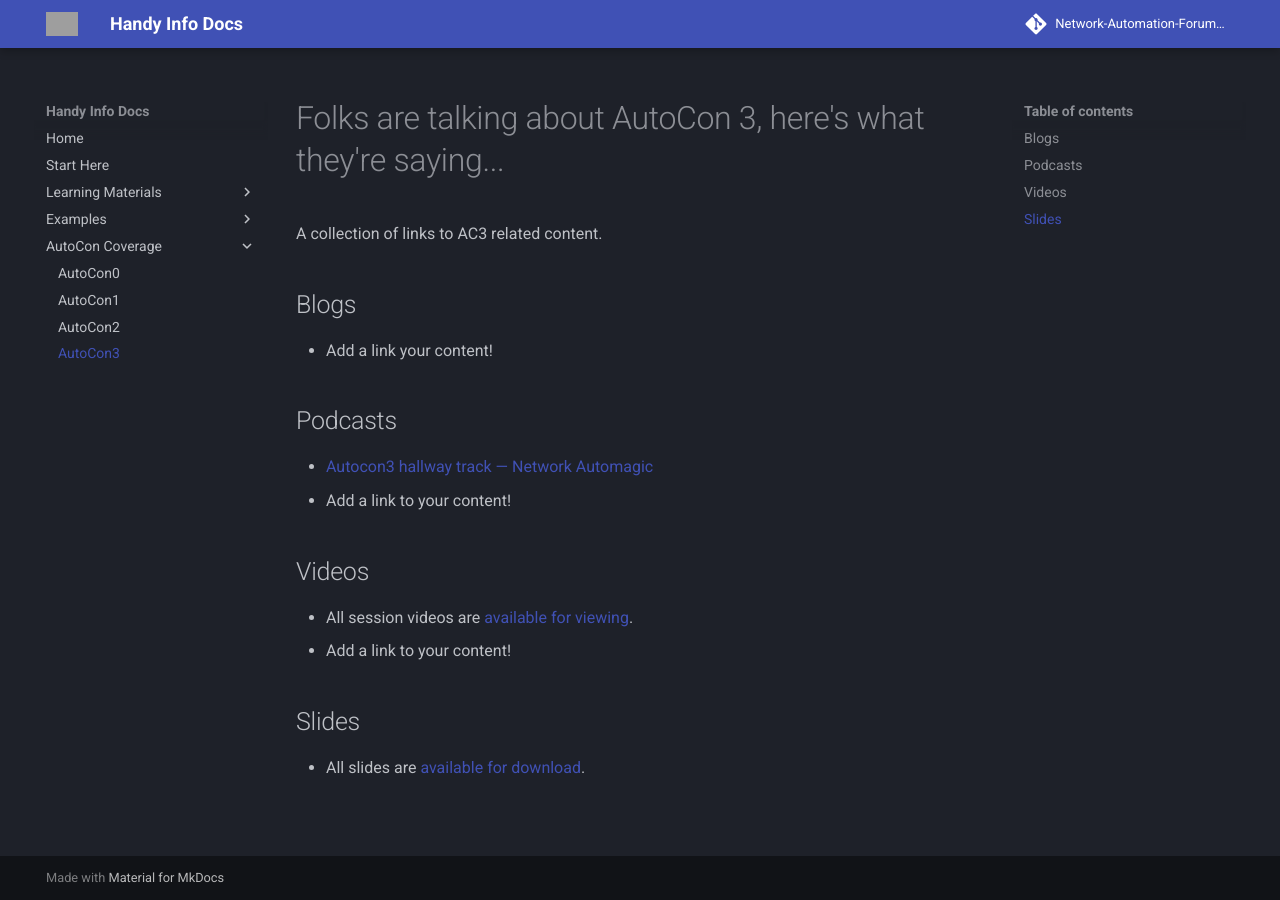
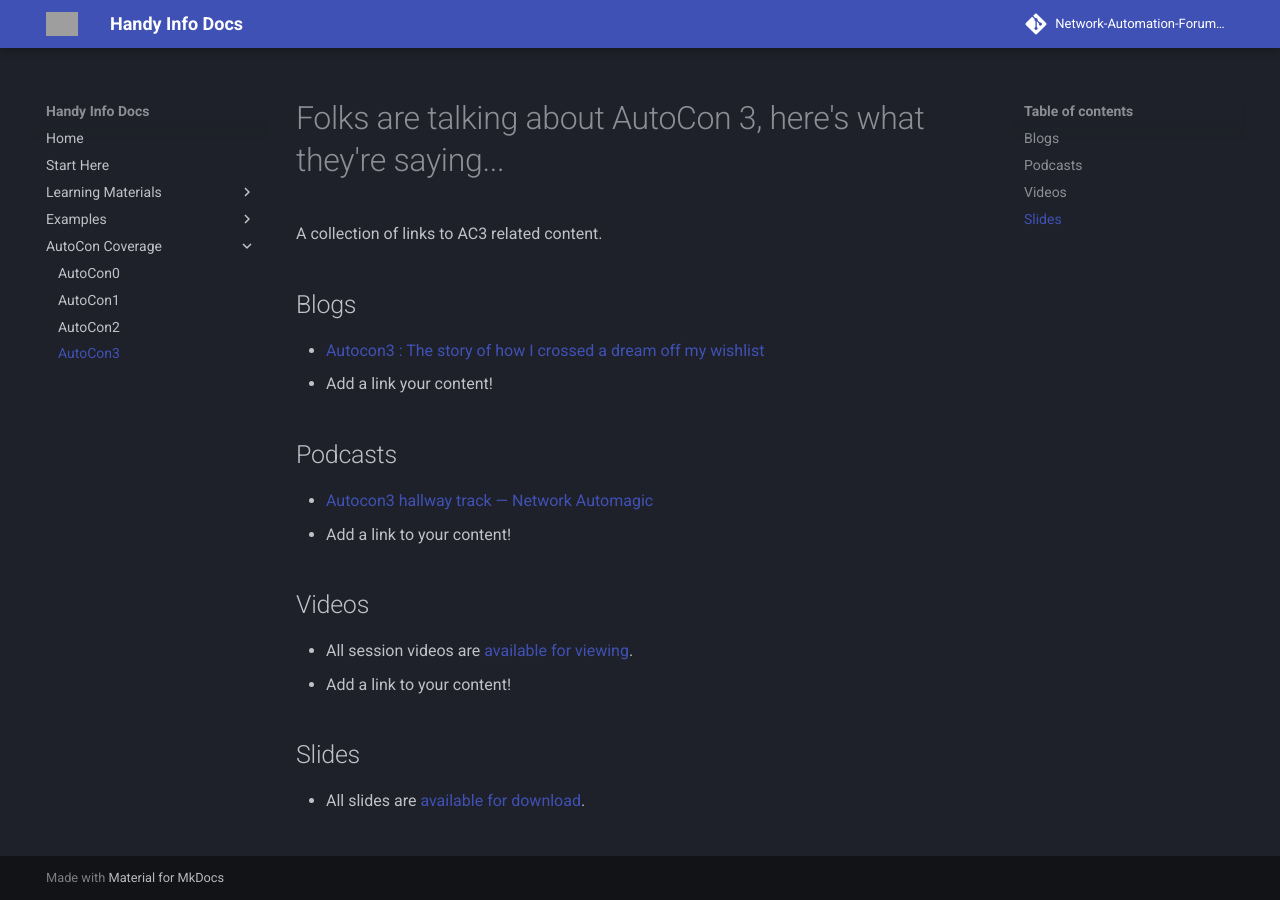
Before and after one commit to Network-Automation-Forum/handyinfo, an MkDocs documentation site: the page built from docs/autocon_coverage/autocon3.md, in a window 1280 px wide. Built offline with MkDocs 1.6.1 and Material for MkDocs 9.7.7, drawn with Linux system fonts in a browser that asks for light colours; comment, search, counter and statistics services are not loaded; grey boxes are pictures that could not be loaded.

Commit message:
Autocon3 blog post added

```diff
--- a/docs/autocon_coverage/autocon3.md
+++ b/docs/autocon_coverage/autocon3.md
@@ -3,6 +3,7 @@
 A collection of links to AC3 related content.
 
 ## Blogs
+- [Autocon3 : The story of how I crossed a dream off my wishlist](https://umutsasmaz.com/autocon3-the-story-of-how-i-crossed-a-dream-off-my-wishlist/)
 - Add a link your content!
 
 ## Podcasts
```
